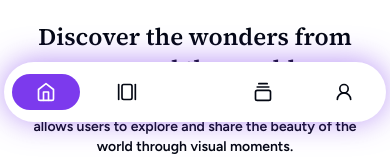
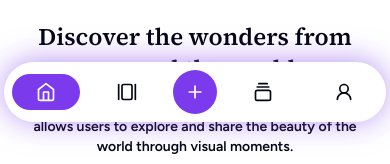
Before and after one commit to dhendisyafaa/radsnaps_web_client, a Next.js app: page / in a window 390 px wide. Shown: the part 718-882 px from the top of the page. Built offline with nearby package versions, Linux system fonts and the light colour scheme; no server answers.

Commit message:
fix: color button upload image on small screen

```diff
--- a/src/components/homepage/NavigationButton.tsx
+++ b/src/components/homepage/NavigationButton.tsx
@@ -9,6 +9,7 @@ import {
   Plus,
   UserRound,
 } from "lucide-react";
+import { signIn } from "next-auth/react";
 import Link from "next/link";
 import { usePathname, useSearchParams } from "next/navigation";
 
@@ -16,7 +17,7 @@ export default function NavigationButton() {
   const pathname = usePathname();
   const params = useSearchParams();
   const filterValue = params.get("filter");
-  const { username } = useUserData();
+  const { username, status } = useUserData();
 
   const currUrl = filterValue ? `${pathname}?filter=${filterValue}` : pathname;
 
@@ -58,10 +59,10 @@ export default function NavigationButton() {
         <Link href="/posting">
           <div
             className={cn(
-              "bg-primary rounded-full font-semibold p-3",
+              "rounded-full font-semibold p-3",
               currUrl === "/posting"
                 ? "bg-primary text-white"
-                : "bg-background text-foreground"
+                : "bg-primary md:bg-background text-foreground"
             )}
           >
             <div className="md:hidden [&_svg]:h-5 [&_svg]:w-5 text-white">
@@ -86,7 +87,13 @@ export default function NavigationButton() {
         </div>
       </Link>
       <div className="md:hidden">
-        <Link href={`/profile/${username}`}>
+        <Link
+          href={
+            status === "unauthenticated"
+              ? "/auth/login"
+              : `/profile/${username}`
+          }
+        >
           <div
             className={cn(
               "px-6 py-2 text-xs font-bold rounded-full",
```
